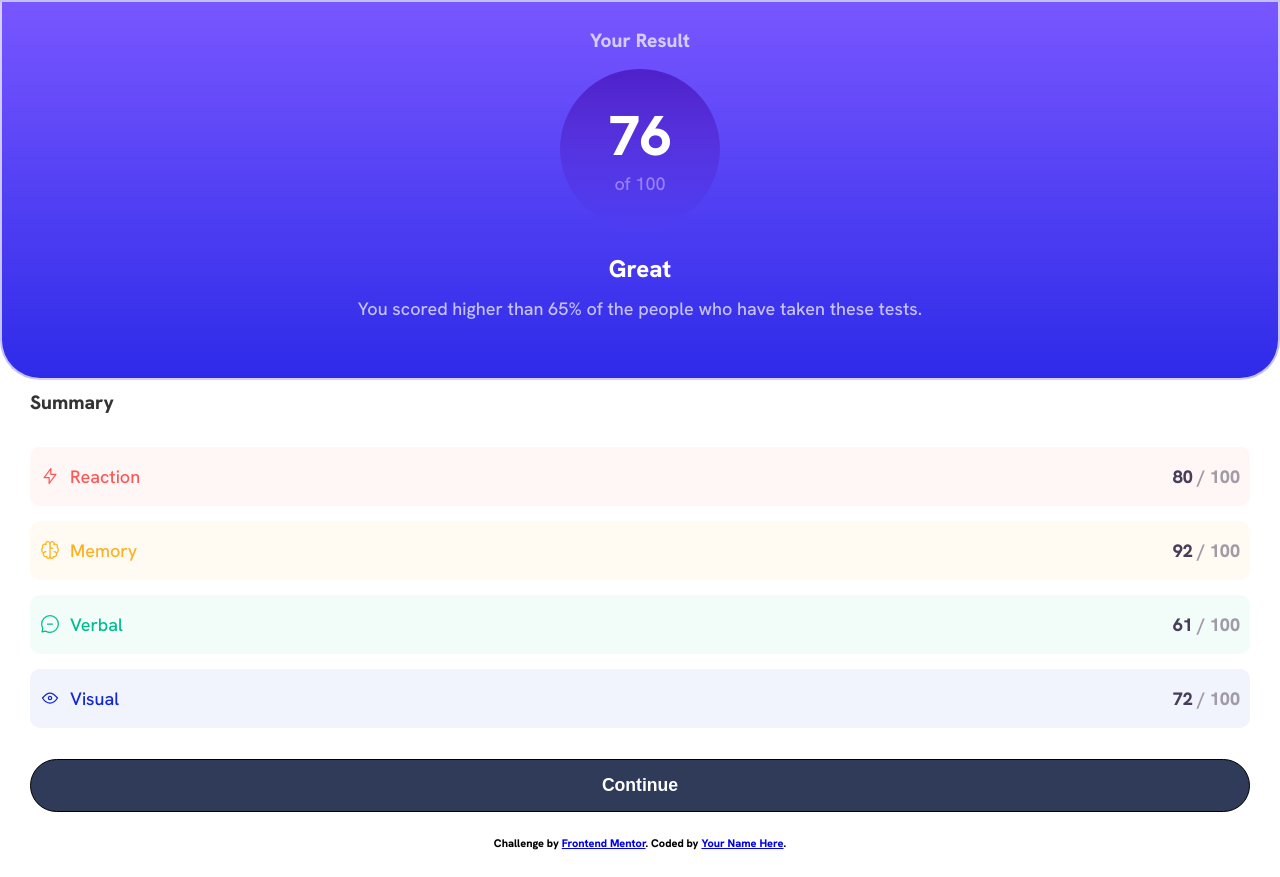
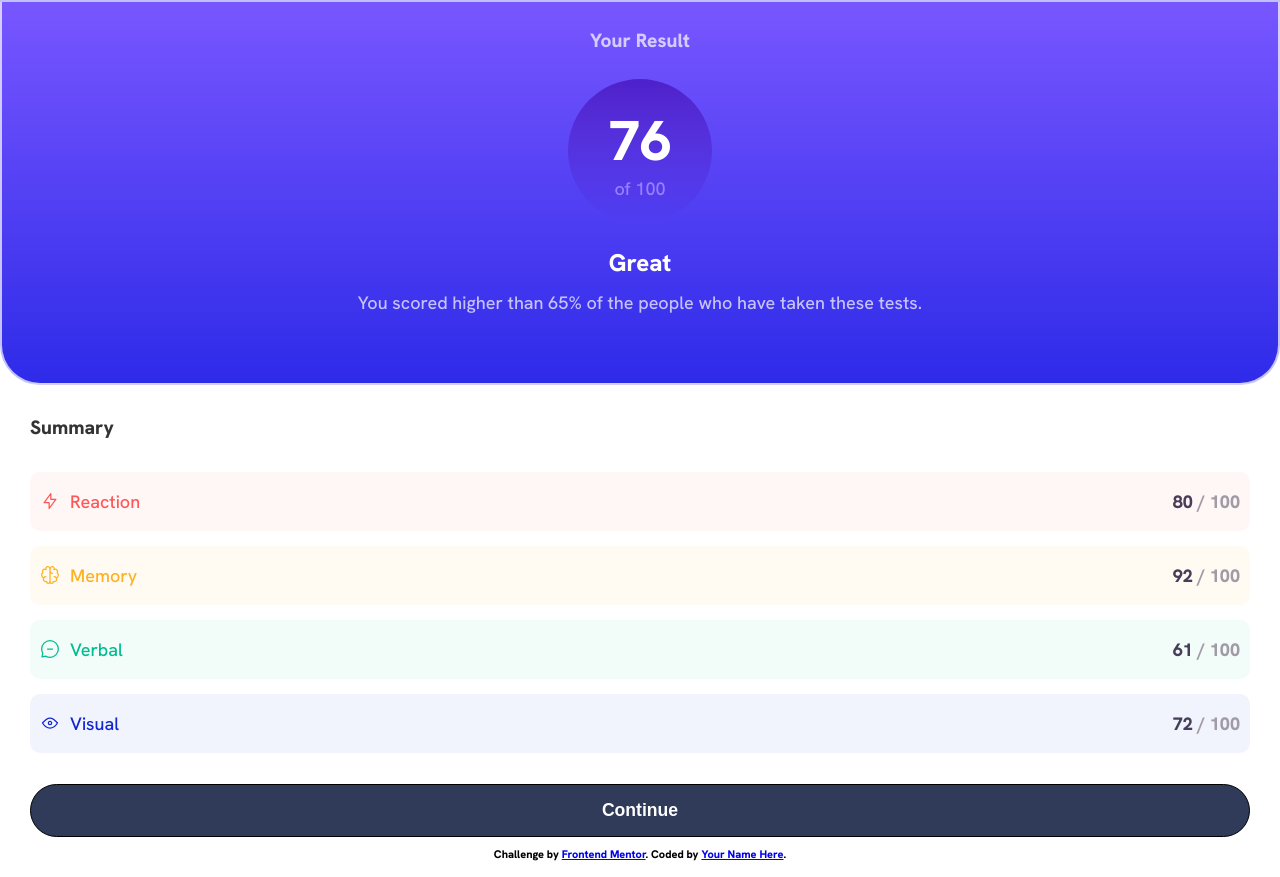
Before and after one commit to Ahmed-Seleem01/results-summary-component, a plain HTML site: page index.html in a window 1280 px wide. Drawn offline with Linux system fonts and the light colour scheme.

Commit message:
Adjust spacing of elements to look consistence

```diff
--- a/styles/styles.css
+++ b/styles/styles.css
@@ -41,7 +41,7 @@ section.card-1, section.card-2{
 }
 section.card-1{
   justify-content: start;
-  padding: 10px 40px 40px;
+  padding: 10px 40px 20px;
   grid-row: 1 / 2;
   border: 2px solid;
   text-align: center;
@@ -53,13 +53,14 @@ strong{
   color: white;
 }
 section.card-1 .result{
-  width: 10em;
-  height: 10em;
+  width: 9em;
+  height: 9em;
   border-radius: 50%;
+  margin-top: 10px;
   background: linear-gradient(180deg, hsla(256, 72%, 46%, 1), hsla(241, 72%, 46%, 0));
 }
 .result > p{
-  margin-top: 30px;
+  margin-top: 25px;
   color: hsl(252, 100%, 75%)
 }
 .result > p > strong{
@@ -78,7 +79,8 @@ section.card-2{
   font-stretch:narrower;
 }
 section.card-2 > h2{
-  color:hsla(0, 0%, 0%, 0.8)
+  color:hsla(0, 0%, 0%, 0.8);
+  margin-top: 50px;
 }
 section.card-2 > ul{
   width: 100%;
```
